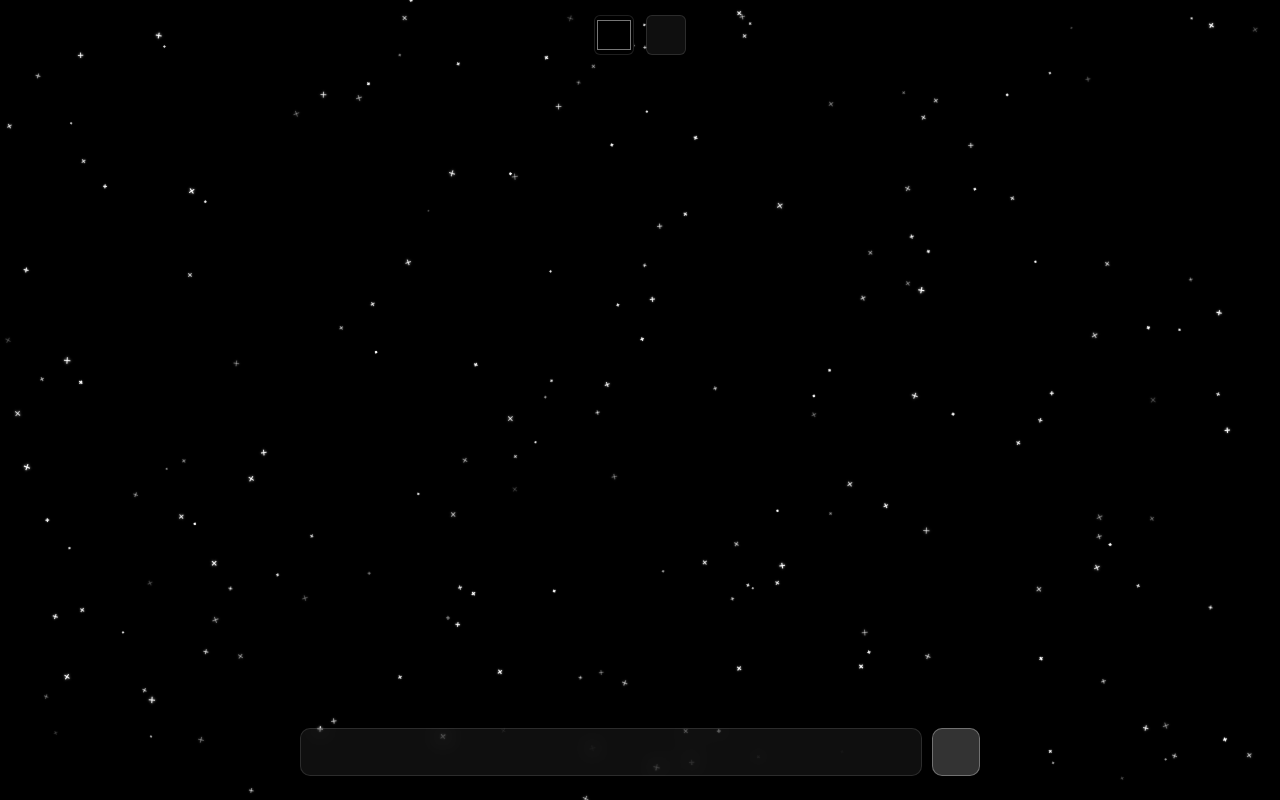
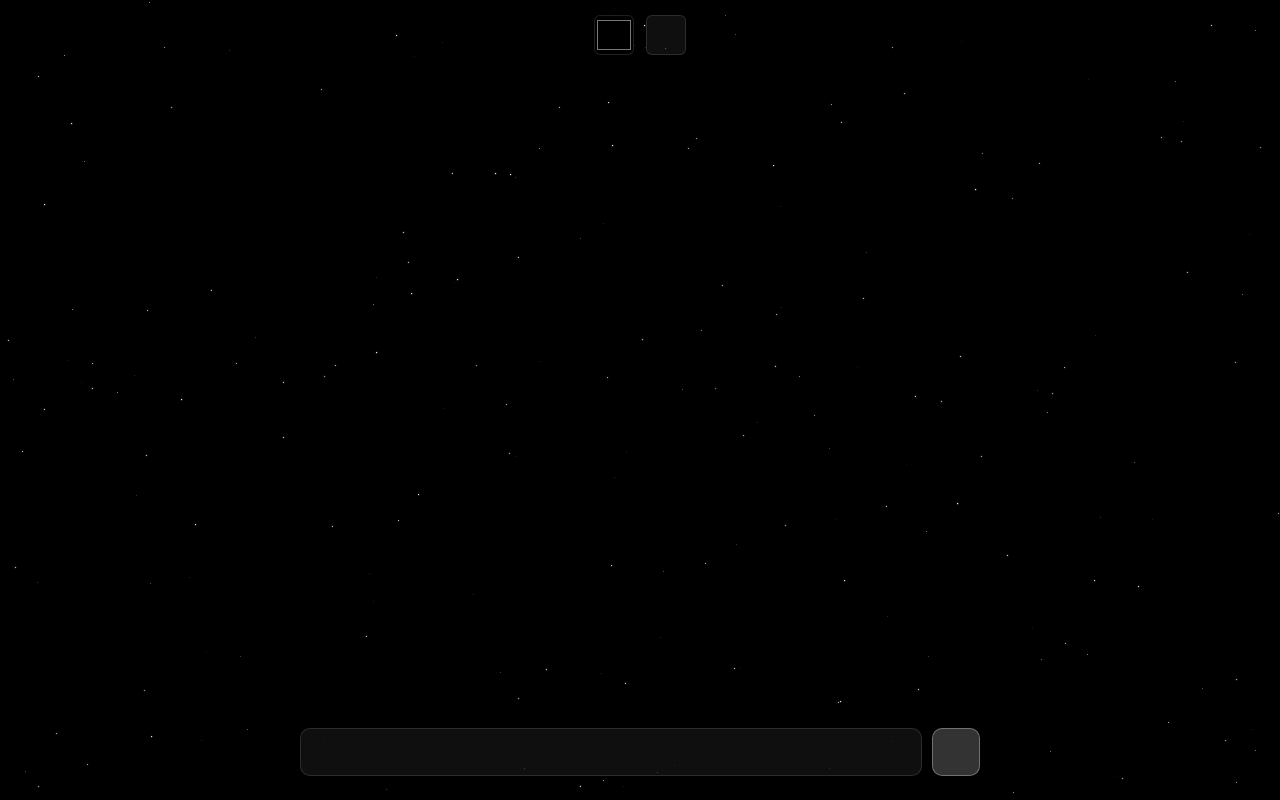
Before and after one commit to rexaril/kaenengpt, a website: page index.html in a window 1280 px wide. Drawn offline with Linux system fonts and the light colour scheme; animation ran at ten frames a second.

Commit message:
Update index.html

```diff
--- a/index.html
+++ b/index.html
@@ -27,6 +27,20 @@ body {
 
 /* ---------- canvas ---------- */
 #spaceCanvas { position: fixed; inset:0; width:100%; height:100%; z-index:0; }
+
+/* ---------- CSS spark layer (new) ---------- */
+#sparkLayer { position:fixed; inset:0; z-index:1; pointer-events:none; }
+.spark {
+  position:absolute;
+  width:3px; height:3px;
+  background:#fff; border-radius:50%;
+  animation:twinkle 1.4s infinite alternate ease-in-out;
+  will-change:opacity,transform;
+}
+@keyframes twinkle {
+  0%   { opacity:0.2; transform:scale(0.8); }
+  100% { opacity:1;   transform:scale(1.3); }
+}
 
 /* ---------- top-bar ---------- */
 #topBar {
@@ -158,6 +172,7 @@ body {
 <body>
 
 <canvas id="spaceCanvas"></canvas>
+<div id="sparkLayer"></div>   <!-- NEW: CSS sparkle plane -->
 
 <!-- top bar -->
 <div id="topBar">
@@ -209,13 +224,40 @@ function resize() { w=canvas.width=innerWidth; h=canvas.height=innerHeight; }
 addEventListener('resize', resize);
 resize();
 
+/* ---------- mobile throttle ---------- */
+const isIOS = /iPad|iPhone|iPod/.test(navigator.userAgent);
+const FRAME_MS = isIOS ? 33 : 0;   // 30 fps cap
+let lastDraw = 0;
+
+/* ---------- CSS spark layer ---------- */
+const sparkLayer = document.getElementById('sparkLayer');
+const sparks = [];                 // mirror star positions
+
+function createSpark(i){
+  const sp = document.createElement('i');
+  sp.className = 'spark';
+  sp.style.animationDelay = (Math.random()*1.4)+'s';
+  sp.style.animationDuration = (0.8+Math.random()*0.8)+'s';
+  sparkLayer.appendChild(sp);
+  return sp;
+}
+function positionSpark(sp,x,y,size){
+  sp.style.left = x+'px';
+  sp.style.top  = y+'px';
+  sp.style.width = sp.style.height = (size*0.8)+'px';
+}
+
 /* ---------- stars ---------- */
 let stars = [];
 let starSpeedMult = 0.1;
 let starSizeMult  = 0.3;
-let sparkleMult   = 0.2;
+// boost speed for fewer frames
+if (isIOS) sparkleMult *= 3;
 
 function buildStars(count){
+  // clear old
+  sparkLayer.innerHTML = '';
+  sparks.length = 0;
   stars = [];
   for (let i = 0; i < count; i++) {
     const angle = Math.random() * Math.PI * 2;
@@ -226,67 +268,38 @@ function buildStars(count){
       vx: Math.cos(angle) * speed,
       vy: Math.sin(angle) * speed,
       size: 2 + Math.random() * 4,
-      alpha: Math.random(),
-      alphaDir: Math.random() < 0.5 ? 1 : -1,
-      sparkleBase: 0.015 + Math.random() * 0.015,
       rot: Math.random() * Math.PI * 2
     });
+    sparks.push(createSpark(i));
   }
 }
 buildStars(200);
 
-/* diamond-like skinny 4-point star + glow */
-function drawStar(ctx, x, y, arm, rot = 0) {
-  ctx.save();
-  ctx.translate(x, y);
-  ctx.rotate(rot);
-  ctx.shadowBlur = arm * 0.8;
-  ctx.shadowColor = '#ffffff';
-  const thick = Math.max(0.5, arm * 0.15);
-  ctx.beginPath();
-  ctx.moveTo(-thick, -arm);
-  ctx.lineTo( thick, -arm);
-  ctx.lineTo( thick,  arm);
-  ctx.lineTo(-thick,  arm);
-  ctx.closePath(); ctx.fill();
-  ctx.beginPath();
-  ctx.moveTo(-arm, -thick);
-  ctx.lineTo( arm, -thick);
-  ctx.lineTo( arm,  thick);
-  ctx.lineTo(-arm,  thick);
-  ctx.closePath(); ctx.fill();
-  ctx.shadowBlur = 0;
-  ctx.restore();
+/* ---------- low-cpu draw ---------- */
+function draw(now){
+  if (FRAME_MS ? now - lastDraw >= FRAME_MS : true){
+    lastDraw = now;
+    ctx.clearRect(0,0,w,h);
+    if (nebulaeEnabled) drawNebulae();
+    if (starsEnabled) {
+      stars.forEach((s,i)=>{
+        /* movement only – no alpha math */
+        s.x += s.vx * starSpeedMult;
+        s.y += s.vy * starSpeedMult;
+        if (s.x < 0) s.x = w; if (s.x > w) s.x = 0;
+        if (s.y < 0) s.y = h; if (s.y > h) s.y = 0;
+        /* sync DOM spark */
+        positionSpark(sparks[i], s.x, s.y, s.size * starSizeMult);
+      });
+    }
+  }
+  requestAnimationFrame(draw);
 }
 
-function drawStars() {
-  stars.forEach(s => {
-    /* ---- faster / visible twinkle ---- */
-    const speed = s.sparkleBase * sparkleMult * 6;   // 6× = obvious
-    s.alpha += speed * s.alphaDir;
-    if (s.alpha > 1) { s.alpha = 1; s.alphaDir = -1; }
-    if (s.alpha < 0.1) { s.alpha = 0.1; s.alphaDir = 1; }
-
-    ctx.save();
-    ctx.globalAlpha = s.alpha;          // actually use the alpha
-    ctx.fillStyle = '#fff';
-    drawStar(ctx, s.x, s.y, s.size * 1.8 * starSizeMult, s.rot);
-    ctx.restore();
-
-    /* movement */
-    s.x += s.vx * starSpeedMult;
-    s.y += s.vy * starSpeedMult;
-    if (s.x < 0) s.x = w; if (s.x > w) s.x = 0;
-    if (s.y < 0) s.y = h; if (s.y > h) s.y = 0;
-  });
-}
-
-
-/* ---------- circular nebulae with size & anim speed ---------- */
+/* ---------- nebulae (unchanged) ---------- */
 const nebulae=[];
 let nebulaSizeMult = 60;
 let nebulaAnimMult = 0.005;
-
 function rebuildNebulae(count){
   nebulae.length=0;
   for(let i=0;i<count;i++){
@@ -322,39 +335,40 @@ function drawNebulae(){
   });
 }
 
-/* ---------- animation ---------- */
-let starsEnabled=true;
-let nebulaeEnabled=false;
-function animate(){
-  ctx.clearRect(0,0,w,h);
-  if(nebulaeEnabled) drawNebulae();
-  if(starsEnabled) drawStars();
-  requestAnimationFrame(animate);
-}
-animate();
+/* ---------- flags ---------- */
+let starsEnabled=true, nebulaeEnabled=false;
 
-/* ---------- settings ---------- */
+/* ---------- kick off ---------- */
+requestAnimationFrame(draw);
+
+/* ---------- original settings + chat – unchanged ---------- */
 const panel=document.getElementById('settingsPanel');
-document.getElementById('settingsBtn').onclick=()=>{panel.style.display=panel.style.display==='block'?'none':'block';};
-document.getElementById('toggleStars').onchange=e=>starsEnabled=e.target.checked;
+document.getElementById('settingsBtn').onclick=()=>{
+  panel.style.display=panel.style.display==='block'?'none':'block';
+};
+document.getElementById('toggleStars').onchange=e=>{
+  starsEnabled=e.target.checked;
+  sparkLayer.style.display = starsEnabled ? 'block' : 'none';
+};
 document.getElementById('toggleNebulae').onchange=e=>nebulaeEnabled=e.target.checked;
 document.getElementById('bgColorPicker').oninput=e=>document.body.style.background=e.target.value;
 document.getElementById('starSpeed').oninput=e=>starSpeedMult=parseFloat(e.target.value);
 document.getElementById('starSize').oninput=e=>starSizeMult=parseFloat(e.target.value);
-document.getElementById('sparkleSpeed').oninput=e=>sparkleMult=parseFloat(e.target.value);
-document.getElementById('starAmount').oninput=e=>{buildStars(parseInt(e.target.value,10));};
+document.getElementById('sparkleSpeed').oninput=e=>sparkleMult=parseFloat(e.target.value) * (isIOS?3:1);
+document.getElementById('starAmount').oninput=e=>buildStars(parseInt(e.target.value,10));
 document.getElementById('nebulaeCount').oninput=e=>rebuildNebulae(parseInt(e.target.value,10));
 document.getElementById('nebulaSize').oninput=e=>nebulaSizeMult=parseFloat(e.target.value);
 document.getElementById('nebulaAnim').oninput=e=>nebulaAnimMult=parseFloat(e.target.value);
 
 const logo=document.getElementById('logo');
-document.getElementById('toggleLogo').onchange=e=>{logo.style.display=e.target.checked?'block':'none';};
+document.getElementById('toggleLogo').onchange=e=>{
+  logo.style.display=e.target.checked?'block':'none';
+};
 
-/* ---------- chat ---------- */
+/* ---------- chat (unchanged) ---------- */
 const chatBox=document.getElementById('chatBox');
 const userInput=document.getElementById('userInput');
 const sendBtn=document.getElementById('sendBtn');
-
 function addBubble(text,sender){
   const div=document.createElement('div');
   div.className='bubble '+sender;
@@ -362,22 +376,18 @@ function addBubble(text,sender){
   chatBox.appendChild(div);
   chatBox.scrollTop=chatBox.scrollHeight;
 }
-
 async function sendMsg(){
   const text=userInput.value.trim();
   if(!text) return;
   userInput.value='';
   addBubble(text,'user');
-
   const thinkingBubble=document.createElement('div');
   thinkingBubble.className='bubble ai';
   thinkingBubble.textContent='kaenengpt is thinking...';
   chatBox.appendChild(thinkingBubble);
   chatBox.scrollTop=chatBox.scrollHeight;
-
   sendBtn.classList.add('active');
   setTimeout(()=>sendBtn.classList.remove('active'),300);
-
   try{
     const res=await fetch('/.netlify/functions/chat',{
       method:'POST',
@@ -392,7 +402,6 @@ async function sendMsg(){
     thinkingBubble.textContent='[error fetching reply]';
   }
 }
-
 sendBtn.addEventListener('click',sendMsg);
 userInput.addEventListener('keydown',e=>{if(e.key==='Enter')sendMsg();});
 </script>
```
